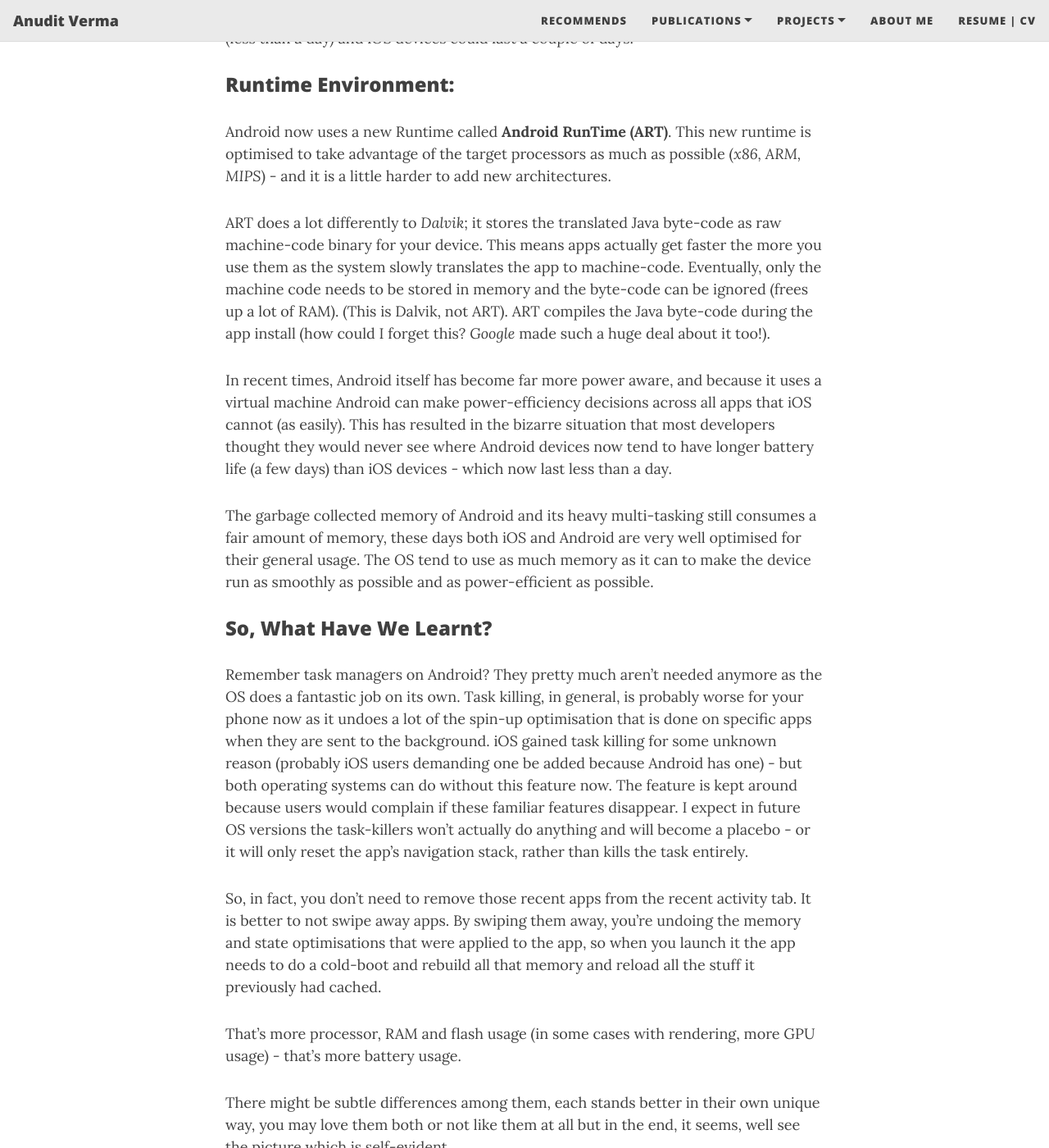
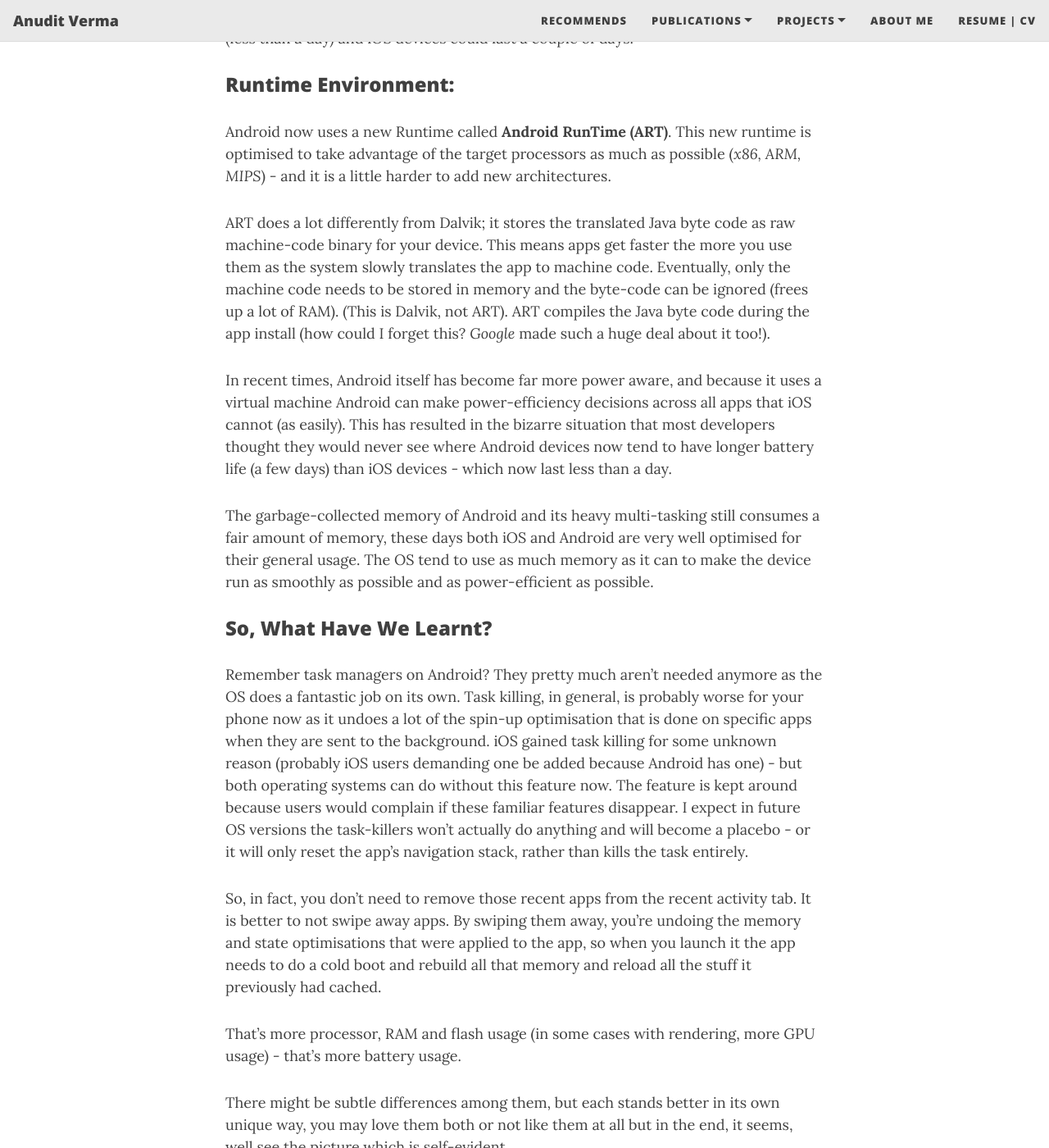
Before and after one commit to anuditverma/anuditverma.github.io, a Jekyll site: the page built from _posts/2018-01-13-android-vs-ios-memory-management.md, in a window 1280 px wide and 1400 px high, scrolled down 2464 px. Shown: the whole window at 82% size. Built offline with Jekyll 4.4.1, drawn with Linux system fonts in a browser that asks for light colours; nearby versions of some CDN libraries; comment, search, counter and statistics services are not loaded; some of the changed text lies outside the part shown.

Commit message:
Post Update: How is iOS different from Android, requires only a needful RAM in iPhones compared to Android phones?

```diff
--- a/_posts/2018-01-13-android-vs-ios-memory-management.md
+++ b/_posts/2018-01-13-android-vs-ios-memory-management.md
@@ -32,31 +30,32 @@
 
 <h3>Memory Management:</h3>
 
-In iOS, the memory is managed by the app, rather than a garbage collector. In the old days developers would have to use *alloc* and *dealloc* to manage their memory themselves - but now we have automatic reference counting, so there is a mini garbage collection system happening for iOS apps, but it's on an app basis and it's very lightweight and only uses memory for as long as it is actually needed (and with *Swift* this is even more optimised).
+In iOS, the memory is managed by the app, rather than a garbage collector. In the old days, developers would have to use *alloc* and *dealloc* to manage their memory themselves - but now we have automatic reference counting, so there is a mini garbage collection system happening for iOS apps, but it's on an app basis and it's very lightweight and only uses memory for as long as it is actually needed (and with *Swift* this is even more optimised).
 
 Android's original virtual machine, *Dalvik*, was built in an era when the industry did not know what CPU architecture would dominate the mobile world (or if one even would). Thus it was designed for *x86, ARM* and *MIPS* with room to add future architectures as needed.
 
-The iPhone revolution resulted in the industry moving almost entirely to use the *ARM* architecture, so *Dalvik's* compatibility benefits were somewhat lost. More-so, *Dalvik* was quite a battery intensive - once upon a time Android devices had awful battery life (less than a day) and iOS devices could last a couple of days.
+The iPhone revolution resulted in the industry moving almost entirely to use the *ARM* architecture, so *Dalvik's* compatibility benefits were somewhat lost. More so, *Dalvik* was quite battery intensive - once upon a time Android devices had awful battery life (less than a day) and iOS devices could last a couple of days.
 
 <h3>Runtime Environment:</h3>
 
 Android now uses a new Runtime called __Android RunTime (ART)__. This new runtime is optimised to take advantage of the target processors as much as possible (*x86, ARM, MIPS*) - and it is a little harder to add new architectures.
 
-ART does a lot differently to *Dalvik*; it stores the translated Java byte-code as raw machine-code binary for your device. This means apps actually get faster the more you use them as the system slowly translates the app to machine-code. Eventually, only the machine code needs to be stored in memory and the byte-code can be ignored (frees up a lot of RAM). (This is Dalvik, not ART). ART compiles the Java byte-code during the app install (how could I forget this? *Google* made such a huge deal about it too!).
+ART does a lot differently from Dalvik; it stores the translated Java byte code as raw machine-code binary for your device. This means apps get faster the more you use them as the system slowly translates the app to machine code. Eventually, only the machine code needs to be stored in memory and the byte-code can be ignored (frees up a lot of RAM). (This is Dalvik, not ART). ART compiles the Java byte code during the app install (how could I forget this? *Google* made such a huge deal about it too!).
 
 In recent times, Android itself has become far more power aware, and because it uses a virtual machine Android can make power-efficiency decisions across all apps that iOS cannot (as easily). This has resulted in the bizarre situation that most developers thought they would never see where Android devices now tend to have longer battery life (a few days) than iOS devices - which now last less than a day.
 
-The garbage collected memory of Android and its heavy multi-tasking still consumes a fair amount of memory, these days both iOS and Android are very well optimised for their general usage. The OS tend to use as much memory as it can to make the device run as smoothly as possible and as power-efficient as possible.
+The garbage-collected memory of Android and its heavy multi-tasking still consumes a fair amount of memory, these days both iOS and Android are very well optimised for their general usage. The OS tend to use as much memory as it can to make the device run as smoothly as possible and as power-efficient as possible.
 
 
 <h3>So, What Have We Learnt?</h3>
 Remember task managers on Android? They pretty much aren't needed anymore as the OS does a fantastic job on its own. Task killing, in general, is probably worse for your phone now as it undoes a lot of the spin-up optimisation that is done on specific apps when they are sent to the background. iOS gained task killing for some unknown reason (probably iOS users demanding one be added because Android has one) - but both operating systems can do without this feature now. The feature is kept around because users would complain if these familiar features disappear. I expect in future OS versions the task-killers won't actually do anything and will become a placebo - or it will only reset the app's navigation stack, rather than kills the task entirely.
 
-So, in fact, you don't need to remove those recent apps from the recent activity tab. It is better to not swipe away apps. By swiping them away, you're undoing the memory and state optimisations that were applied to the app, so when you launch it the app needs to do a cold-boot and rebuild all that memory and reload all the stuff it previously had cached.
+So, in fact, you don't need to remove those recent apps from the recent activity tab. It is better to not swipe away apps. By swiping them away, you're undoing the memory and state optimisations that were applied to the app, so when you launch it the app needs to do a cold boot and rebuild all that memory and reload all the stuff it previously had cached.
 
 That's more processor, RAM and flash usage (in some cases with rendering, more GPU usage) - that's more battery usage.
 
-There might be subtle differences among them, each stands better in their own unique way, you may love them both or not like them at all but in the end, it seems, well see the picture which is self-evident.
+There might be subtle differences among them, but each stands better in its own unique way, you may love them both or not like them at all but in the end, it seems, well see the picture which is self-evident.
+
 <center><img src="/assets/img/android_vs_ios/android-loves-ios.jpg" alt="Android loves iOS"></center>
 
 Thank you for reading.
```
Also changed, not shown: other parts of _posts/2018-01-13-android-vs-ios-memory-management.md (+2 -4 lines).
